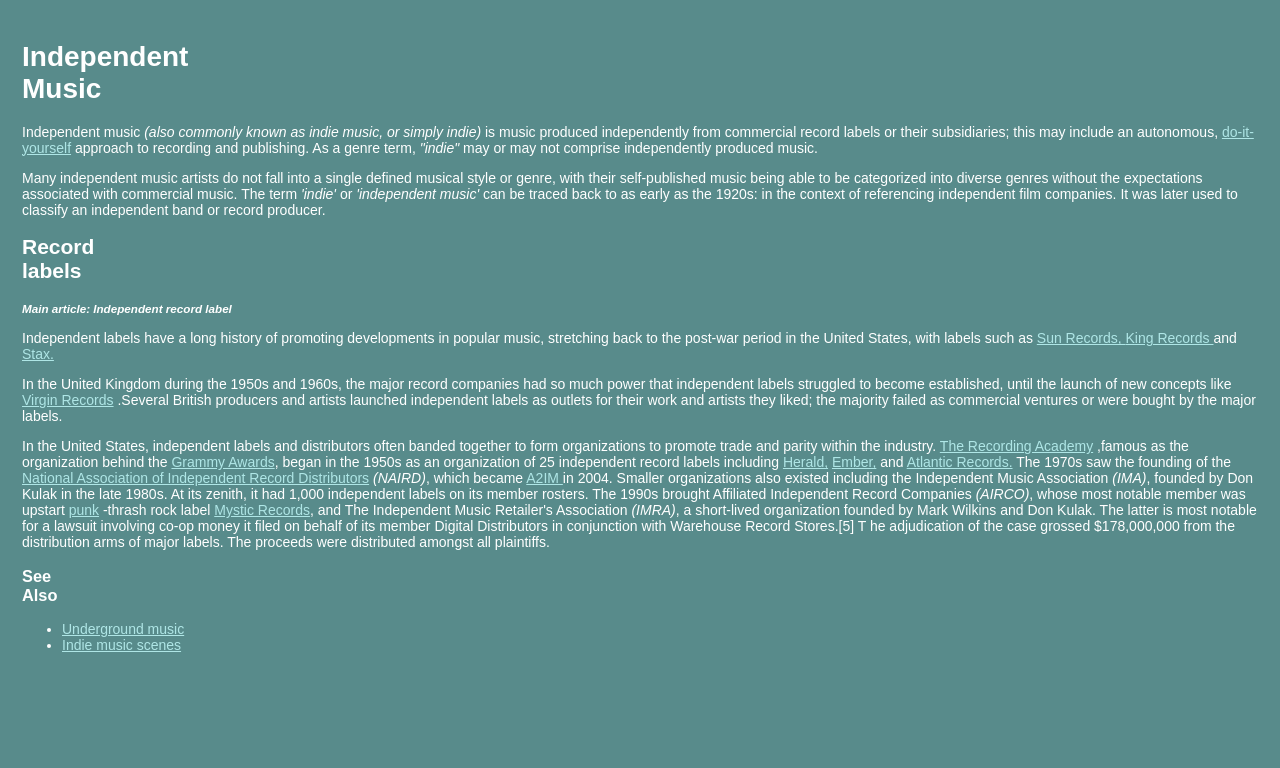
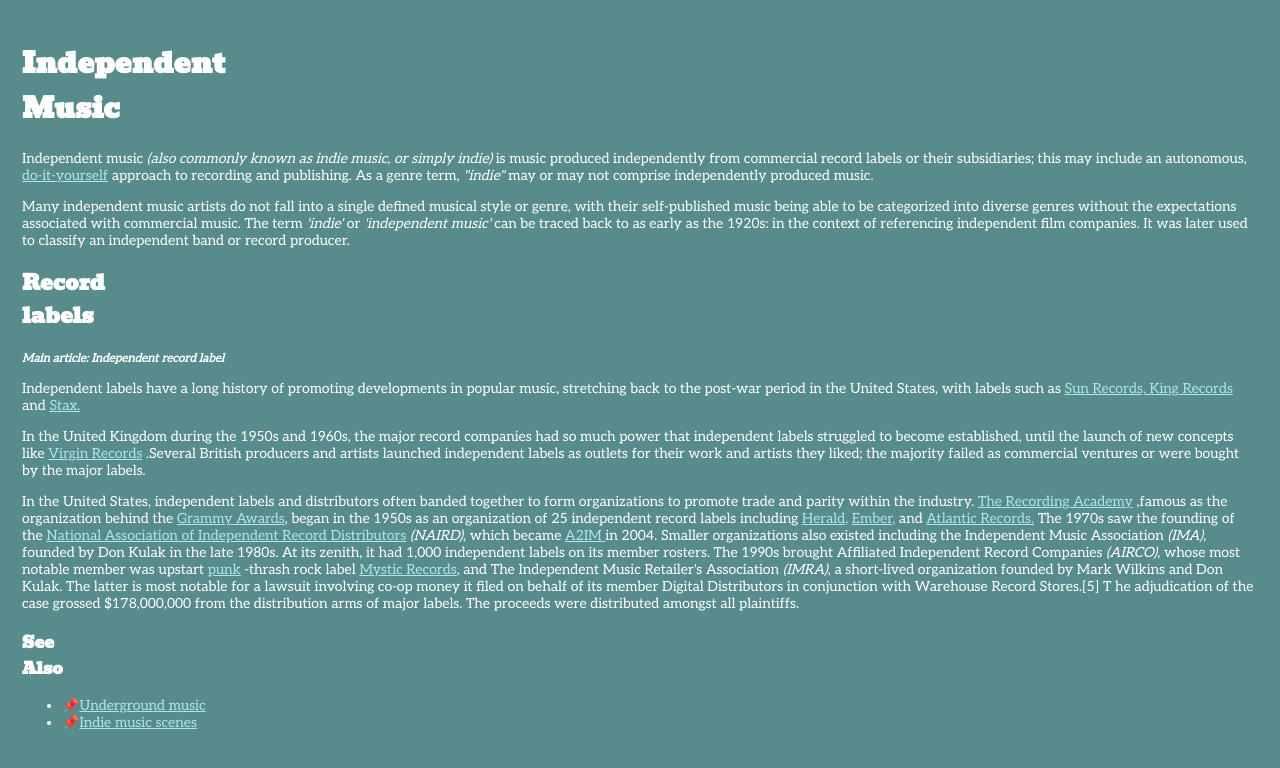
Before and after one commit to AquaticFish/indiewiki, a plain HTML site: page index.html in a window 1280 px wide. Drawn offline with Linux system fonts and the light colour scheme.

Commit message:
css/main.css

```diff
--- a/css/main.css
+++ b/css/main.css
@@ -1,24 +1,33 @@
 body {
-  font-family: 'Abril Fatface', cursive;
   font-size: 48px;
-  font-family: 'Poppins', sans-serif;
+  font-family: 'Aleo', serif;
   font-size: 14px;
   padding: 1em;
   font-weight: normal;
   color: #FFFFFF;
+  text-align: start;
+}
+
+
+main {
+  margin: auto;
 }
 
 a:link {
   color: #AFE6E6;
 }
 
-h1, h2, h3, h4, h5, h6 {
-  max-width: 65px;
+ul li::before {
+  content: "📌";
+  display: inline-block;
+  margin-right: 0.0rem;
+  list-style: none;
 }
 
-main {
-  margin: auto;
-  vertical-align: middle
+
+h1, h2, h3 {
+  max-width: 65px;
+  font-family: 'Bevan', serif;
 }
 
 
--- a/index.html
+++ b/index.html
@@ -3,7 +3,16 @@
 <head>
 <title>Indie Music Wiki</title>
 <link rel="stylesheet" href="css/main.css">
+
+<link rel="preconnect" href="https://fonts.googleapis.com">
+<link rel="preconnect" href="https://fonts.gstatic.com" crossorigin>
+<link href="https://fonts.googleapis.com/css2?family=Aleo&display=swap" rel="stylesheet">
+
+<link rel="preconnect" href="https://fonts.googleapis.com">
+<link rel="preconnect" href="https://fonts.gstatic.com" crossorigin>
+<link href="https://fonts.googleapis.com/css2?family=Aleo&family=Bevan&display=swap" rel="stylesheet">
 </head>
+
 
 <body>
   <h1>Independent Music</h1>
@@ -40,6 +49,8 @@
     <a href="https://en.wikipedia.org/wiki/Sun_Records">Sun Records, </a>
     <a href="https://en.wikipedia.org/wiki/King_Records_(United_States)">King Records </a> and
     <a href="https://en.wikipedia.org/wiki/Stax_Records">Stax. </a>
+
+
     </p>
 
     <p>In the United Kingdom during the 1950s and 1960s, the major record companies had
```
